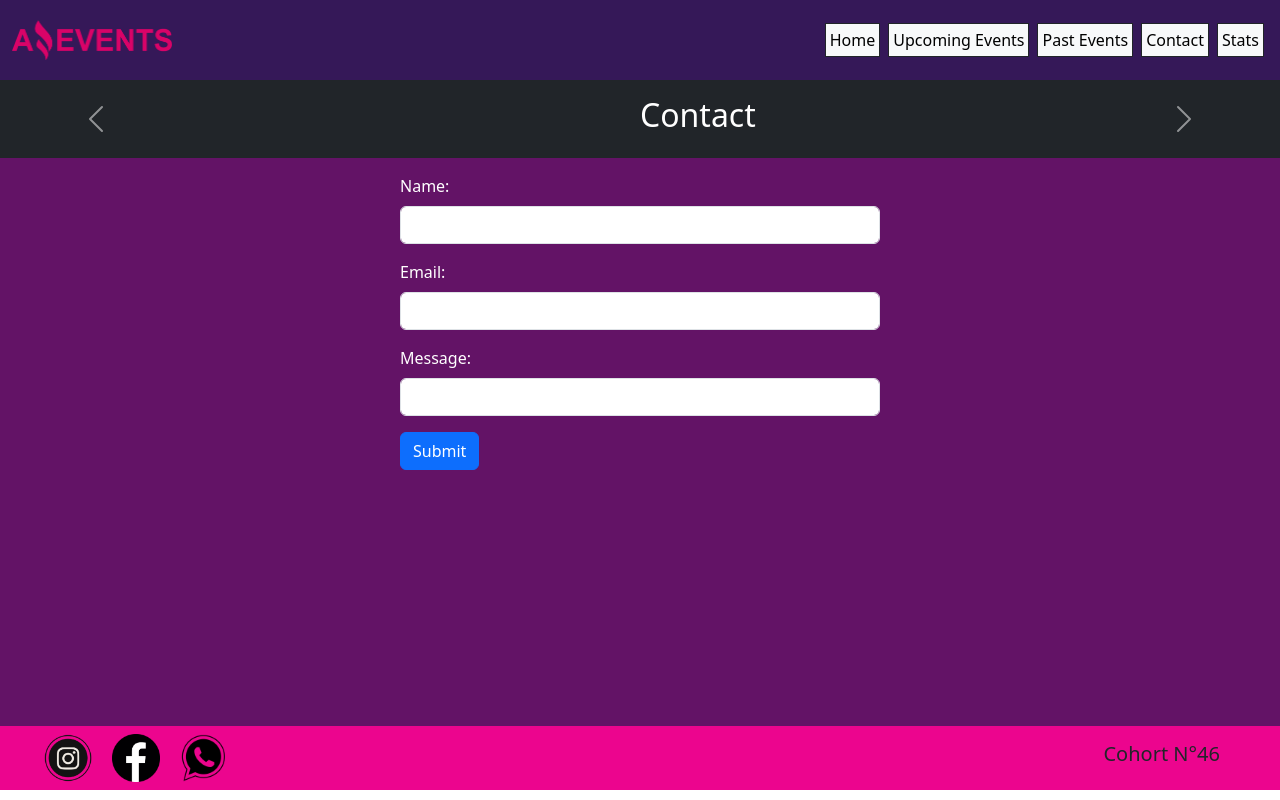
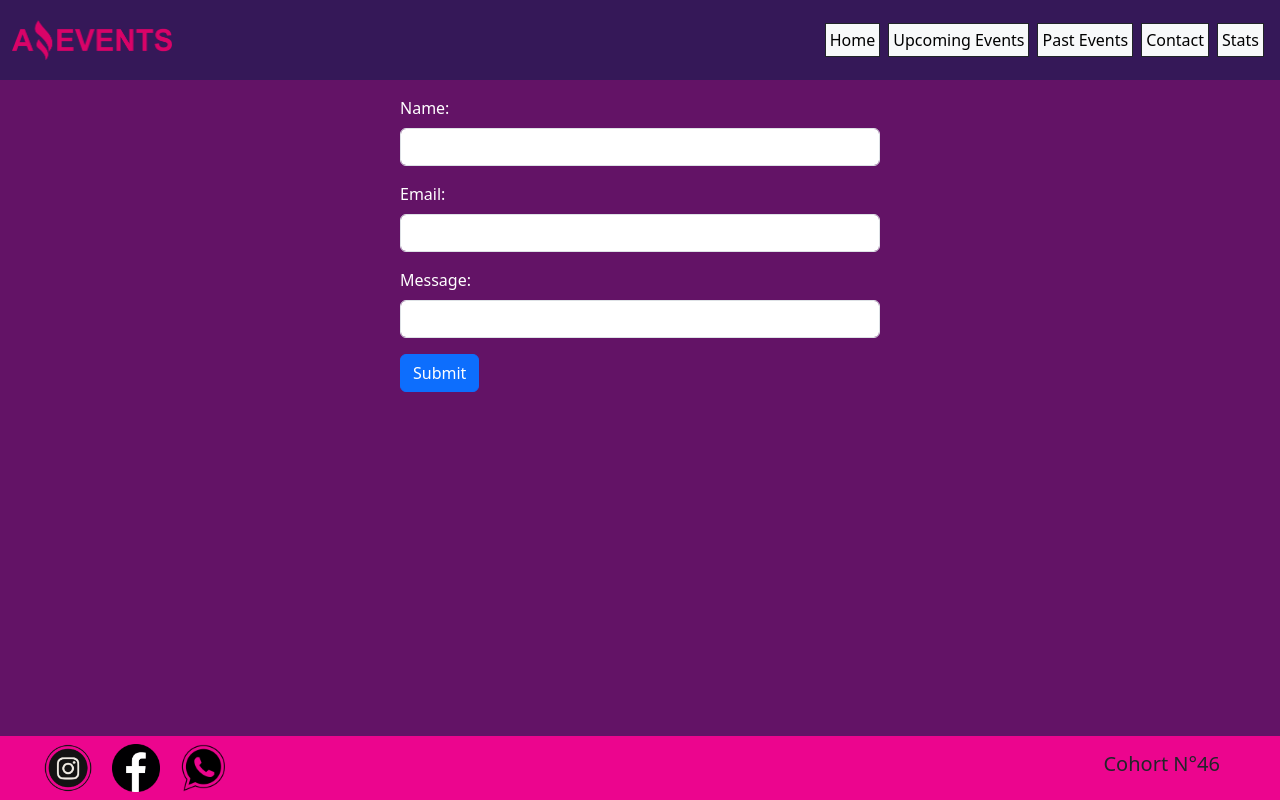
Before and after one commit to Tomas-Salazar/Amazing_Events, a plain HTML site: page assets/pages/contact.html in a window 1280 px wide. Drawn offline with nearby package versions, Linux system fonts and the light colour scheme.

Commit message:
sinCarrusel

```diff
--- a/assets/pages/contact.html
+++ b/assets/pages/contact.html
@@ -13,7 +13,7 @@
     <header class="header-home">
         <nav class="navbar navbar-expand-md">
             <div class="container-fluid">
-                <a class="navbar-brand" href="#"><img class="logo1" src="../images/icon.png" alt="logo"></a>
+                <a class="navbar-brand" href="../../index.html"><img class="logo1" src="../images/icon.png" alt="logo"></a>
                 <button class="navbar-toggler bg-light" type="button" data-bs-toggle="collapse" data-bs-target="#navbarNavAltMarkup" aria-controls="navbarNavAltMarkup" aria-expanded="false" aria-label="Toggle navigation">
                 <span class="navbar-toggler-icon"></span>
                 </button>
@@ -30,7 +30,7 @@
             </nav>
     </header>
 
-    <section id="carouselExample" class="carousel slide">
+<!--     <section id="carouselExample" class="carousel slide">
         <div class="carousel-inner d-flex justify-content-center bg-dark p-3">
             <div class="carousel-item">
                 <a class="carra" href="../../index.html"><h2>Home</h2></a>
@@ -60,7 +60,7 @@
             <span class="carousel-control-next-icon" aria-hidden="true"></span>
             <span class="visually-hidden">Next</span>
         </button>
-    </section>
+    </section> -->
 
     <main class="main-cont">
         <form class="form-cont container-fluid p-3">
--- a/assets/styles/style.css
+++ b/assets/styles/style.css
@@ -62,7 +62,7 @@ footer{
 }
 
 .main-cont{
-    height: 71vh;
+    min-height: 82vh;
 }
 
 
```
Also changed, not shown: assets/pages/details.html (+1 -1 lines), assets/pages/pastEvents.html (+3 -3 lines), assets/pages/stats.html (+3 -3 lines), assets/pages/upcomingEvents.html (+3 -3 lines), index.html (+2 -2 lines).
